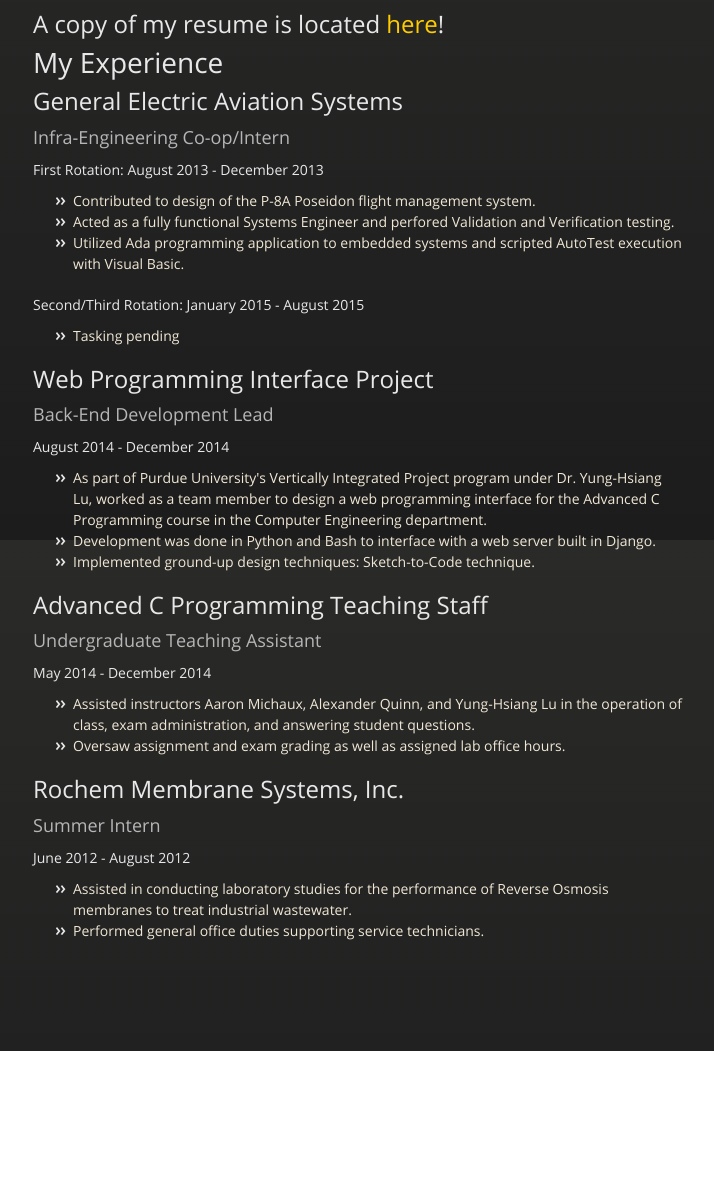
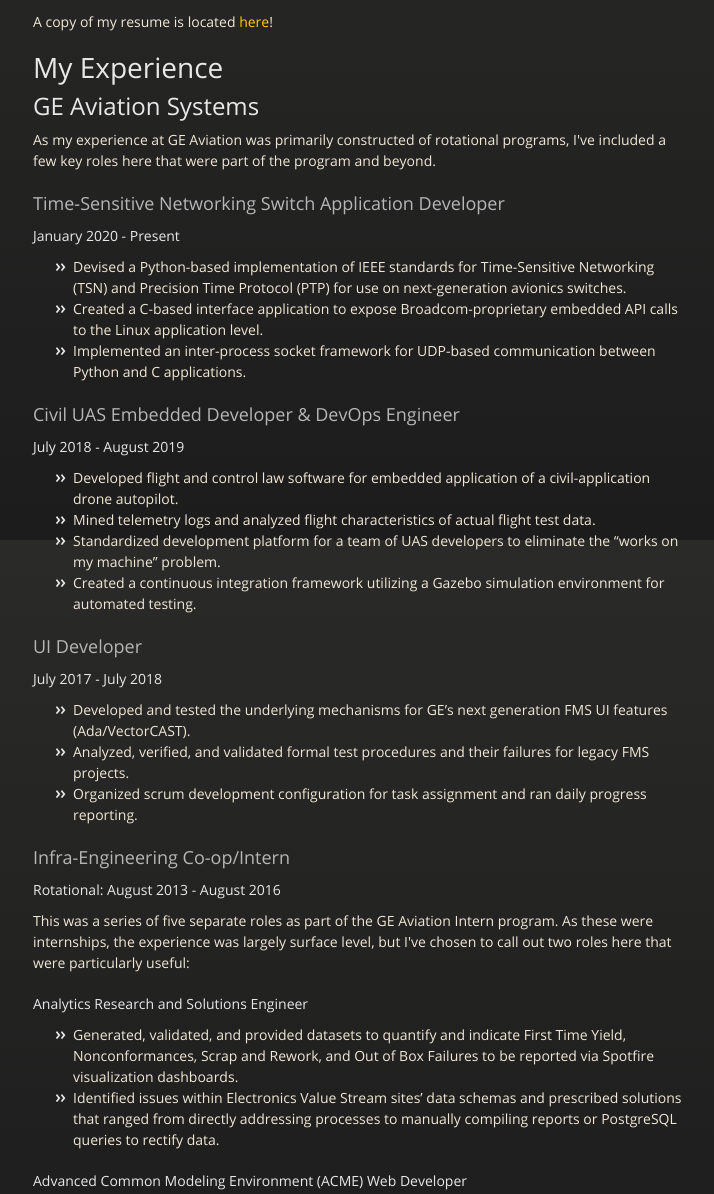
Before and after one commit to brian-rieder/brian-rieder.github.io, a plain HTML site: page experience.html in a window 1280 px wide. Shown: the part 260-1454 px from the top of the page, without its empty margins (282-996 px from the left). Before the commit the page ends 1311 px from the top, so only its background shows below. Drawn offline with nearby package versions, Linux system fonts and the light colour scheme.

```diff
--- a/experience.html
+++ b/experience.html
@@ -43,19 +43,85 @@
           <span class="credits right">Hosted on GitHub Pages</span>
         </div>
 
-        <h2>A copy of my resume is located <a href="/etcfiles/brieder_resume.pdf">here</a>!</h2>
+        <p>A copy of my resume is located <a href="/etcfiles/brieder_resume.pdf">here</a>!</p>
         <h1>My Experience</h1>
-	<h2>General Electric Aviation Systems</h2>
+	<h2>GE Aviation Systems</h2>
+  <p>
+    As my experience at GE Aviation was primarily constructed of rotational programs, I've included a few key roles
+    here that were part of the program and beyond.
+  </p>
+	<h3>Time-Sensitive Networking Switch Application Developer</h3>
+	<h4>January 2020 - Present</h4>
+	<ul>
+	  <li>
+      Devised a Python-based implementation of IEEE standards for Time-Sensitive Networking (TSN) and Precision Time
+      Protocol (PTP) for use on next-generation avionics switches.
+    </li>
+	  <li>
+      Created a C-based interface application to expose Broadcom-proprietary embedded API calls to the Linux application level.
+    </li>
+	  <li>
+      Implemented an inter-process socket framework for UDP-based communication between Python and C applications.
+    </li>
+	</ul>
+	<h3>Civil UAS Embedded Developer & DevOps Engineer</h3>
+	<h4>July 2018 - August 2019</h4>
+	<ul>
+	  <li>
+      Developed flight and control law software for embedded application of a civil-application drone autopilot.
+    </li>
+	  <li>
+      Mined telemetry logs and analyzed flight characteristics of actual flight test data.
+    </li>
+	  <li>
+      Standardized development platform for a team of UAS developers to eliminate the “works on my machine” problem.
+    </li>
+	  <li>
+      Created a continuous integration framework utilizing a Gazebo simulation environment for automated testing.
+    </li>
+	</ul>
+	<h3>UI Developer</h3>
+	<h4>July 2017 - July 2018</h4>
+	<ul>
+	  <li>
+      Developed and tested the underlying mechanisms for GE’s next generation FMS UI features (Ada/VectorCAST).
+    </li>
+	  <li>
+      Analyzed, verified, and validated formal test procedures and their failures for legacy FMS projects.
+    </li>
+	  <li>
+      Organized scrum development configuration for task assignment and ran daily progress reporting.
+    </li>
+	</ul>
 	<h3>Infra-Engineering Co-op/Intern</h3>
-	<h4>First Rotation: August 2013 - December 2013</h4>
+	<h4>Rotational: August 2013 - August 2016</h4>
+	  <p>This was a series of five separate roles as part of the GE Aviation Intern program. As these were internships,
+        the experience was largely surface level, but I've chosen to call out two roles here that were particularly useful:
+    </p>
+	<h4>Analytics Research and Solutions Engineer</h4>
 	<ul>
-	  <li>Contributed to design of the P-8A Poseidon flight management system.</li>
-	  <li>Acted as a fully functional Systems Engineer and perfored Validation and Verification testing.</li>
-	  <li>Utilized Ada programming application to embedded systems and scripted AutoTest execution with Visual Basic.</li>
+	  <li>
+      Generated, validated, and provided datasets to quantify and indicate First Time Yield, Nonconformances, Scrap and
+      Rework, and Out of Box Failures to be reported via Spotfire visualization dashboards.
+    </li>
+    <li>
+      Identified issues within Electronics Value Stream sites’ data schemas and prescribed solutions that ranged from directly
+      addressing processes to manually compiling reports or PostgreSQL queries to rectify data.
+    </li>
 	</ul>
-	<h4>Second/Third Rotation: January 2015 - August 2015</h4>
+	<h4>Advanced Common Modeling Environment (ACME) Web Developer</h4>
 	<ul>
-	  <li>Tasking pending</li>
+	  <li>
+      Created a web based interface for users to interact with an Enterprise Architect driven database.
+    </li>
+    <li>
+      Increased autonomy of data entry processes and diagram creation for customer presentation through use of jQueryUI and
+      yFiles libraries in Javascript.
+    </li>
+    <li>
+      Implemented back-end server and database interfacing with PHP and MSSQL to retrieve, update, and delete entries from
+      tables with minimal user interaction.
+    </li>
 	</ul>
 	<h2>Web Programming Interface Project</h2>
 	<h3>Back-End Development Lead</h3>
```
